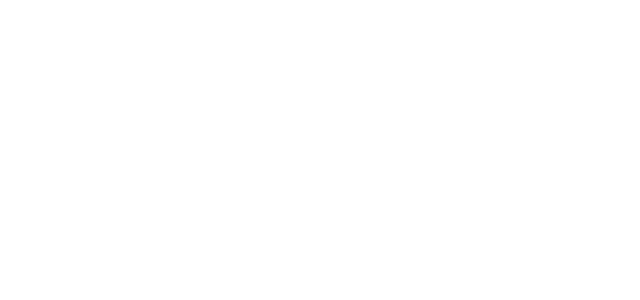
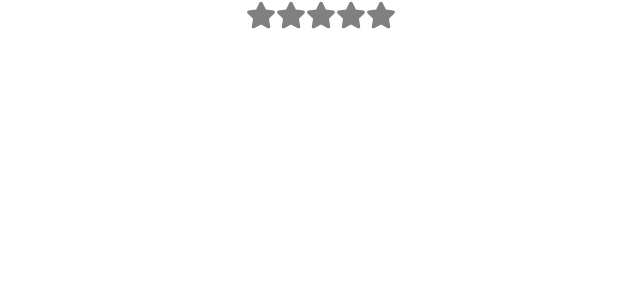
Before and after one commit to Na1an-Gu7ar/ReactPractice, a React (Vite) app: page / in a window 1280 px wide. Shown: the top 300 px of the page, without its empty margins (319-959 px from the left). Built offline with nearby package versions, Linux system fonts and the light colour scheme.

Commit message:
Star Rating Done

```diff
--- a/package.json
+++ b/package.json
@@ -11,7 +11,9 @@
   },
   "dependencies": {
     "react": "^18.3.1",
-    "react-dom": "^18.3.1"
+    "react-dom": "^18.3.1",
+    "react-icon": "^1.0.0",
+    "react-icons": "^5.2.1"
   },
   "devDependencies": {
     "@types/react": "^18.3.3",
--- a/src/App.jsx
+++ b/src/App.jsx
@@ -1,6 +1,7 @@
 import './App.css'
 import Accordian from './Components/Accordian/Accordian'
 import ColorGenerator from './Components/RandomColor/index'
+import StartRating from './Components/StartRating/index'
 
 function App() {
 
@@ -8,6 +9,7 @@
     <>
       {/* <Accordian /> */}
       {/* <ColorGenerator /> */}
+    <StartRating />
     </>
   )
 }
--- /dev/null
+++ b/src/Components/StartRating/index.jsx
@@ -0,0 +1,35 @@
+import React, { useState } from 'react'
+import { FaStar } from 'react-icons/fa'
+import "./styles.css"
+
+const index = ({ noOfStar = 5 }) => {
+
+    const [rating, setRating] = useState(0)
+    const [hover, setHover] = useState(0)
+
+    function handleOnClick(currentId) {
+        setRating(currentId)
+    }
+
+    function handleMouseEnter(currentId) {
+        setHover(currentId)
+    }
+
+    function handleMouseLeave() {
+        setHover(rating)
+    }
+
+    return (
+        <div className='flex flex-row w-screen h-screen justify-center'>
+            {[...Array(noOfStar)].map((_, index) => {
+                index += 1
+                return (
+                    <FaStar className={index <= (hover || rating) ? 'active' : 'inactive'} size={30} key={index} onClick={() => handleOnClick(index)} onMouseEnter={() => handleMouseEnter(index)} onMouseLeave={() => handleMouseLeave()} />
+                )
+            })
+            }
+        </div>
+    )
+}
+
+export default index
--- /dev/null
+++ b/src/Components/StartRating/styles.css
@@ -0,0 +1,7 @@
+.active{
+    color: #ffd700;
+}
+
+.inactive{
+    color: gray;
+}
```
Also changed, not shown: 1 other file (tests, documents, lock files or other folders).
